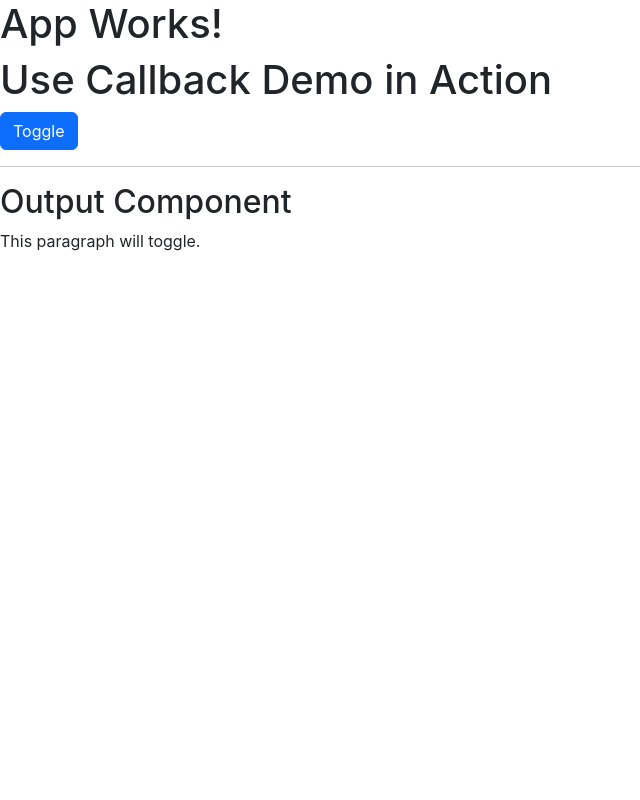
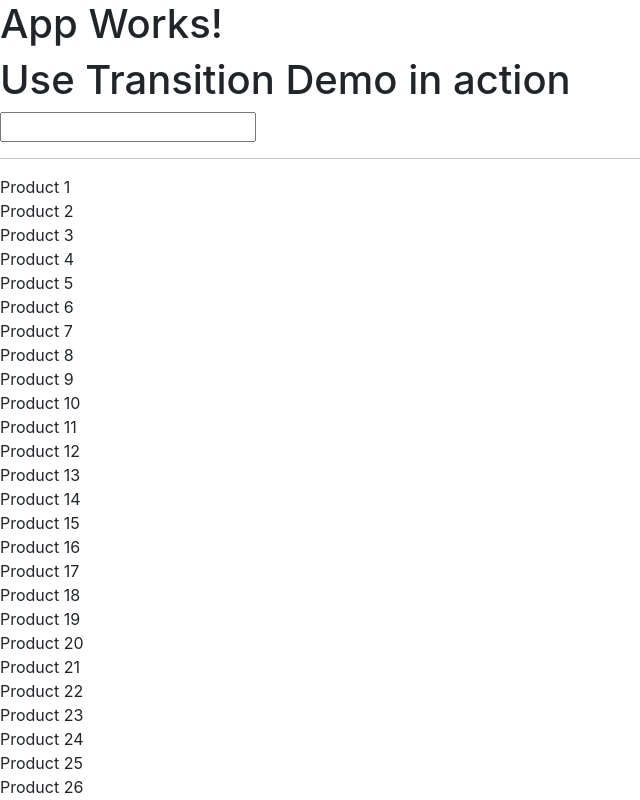
Before and after one commit to synergy2411/jun-24-react, a React (Create React App) app: page / in a window 1280 px wide. Shown: the top 800 px of the page, without its empty margins (0-640 px from the left). Built offline with nearby package versions, Linux system fonts and the light colour scheme.

Commit message:
use transition added

```diff
--- a/src/App.jsx
+++ b/src/App.jsx
@@ -1,4 +1,5 @@
 import UseCallbackDemo from "./Components/Playground/UseCallbackDemo";
+import UseTransitionDemo from "./Components/Playground/UseTransitionDemo";
 
 function App() {
   // const [show, setShow] = useState(true);
@@ -7,7 +8,8 @@ function App() {
     <div>
       <h1>App Works!</h1>
 
-      <UseCallbackDemo />
+      <UseTransitionDemo />
+      {/* <UseCallbackDemo /> */}
 
       {/* <ThemeContextProvider>
         <GrandParent />
--- a/src/Components/Playground/Output.jsx
+++ b/src/Components/Playground/Output.jsx
@@ -1,7 +1,8 @@
 import React from "react";
 
-function Output({ toggle }) {
+function Output({ toggle, logFn }) {
   console.log("Output");
+  logFn();
 
   return (
     <>
@@ -14,6 +15,7 @@ function Output({ toggle }) {
 export default React.memo(Output);
 
 // Compare prevProps and currProps
-// prevProps === currProps
+// prevProps.toggle === currProps.toggle
+// prevProps.logFn === currProps.logFn
 // - true : does not re-render the component
 // - false : re-render the component
--- a/src/Components/Playground/UseCallbackDemo.jsx
+++ b/src/Components/Playground/UseCallbackDemo.jsx
@@ -1,10 +1,15 @@
-import { useState } from "react";
+import { useState, useCallback, useMemo } from "react";
 import Output from "./Output";
 
 function UseCallbackDemo() {
   const [toggle, setToggle] = useState(false);
 
   console.log("Callback Demo");
+
+  const logFn = useCallback(() => console.log("Logging...."), []); // xixi0001 || xixi0002
+  //   const logFn = () => console.log("Logging...."); // xixi0001 || xixi0002
+
+  const marks = useMemo(() => [99, 98, 97, 95], []);
 
   return (
     <>
@@ -16,7 +21,7 @@ function UseCallbackDemo() {
 
       <hr />
 
-      <Output toggle={true} />
+      <Output toggle={true} logFn={logFn} marks={marks} />
     </>
   );
 }
--- /dev/null
+++ b/src/Components/Playground/UseTransitionDemo.jsx
@@ -0,0 +1,42 @@
+import { useState, useTransition } from "react";
+
+const getProducts = () => {
+  const products = [];
+
+  for (let i = 1; i <= 30000; i++) {
+    products.push("Product " + i);
+  }
+  return products;
+};
+
+function UseTransitionDemo() {
+  const [input, setInput] = useState("");
+  const [products, setProducts] = useState(getProducts());
+
+  const [isPending, startTransition] = useTransition();
+
+  const inputChangeHandler = (e) => {
+    setInput(e.target.value);
+    startTransition(() => {
+      let filteredProducts = getProducts().filter((product) =>
+        product.includes(e.target.value)
+      );
+      setProducts(filteredProducts);
+    });
+  };
+
+  return (
+    <>
+      <h1>Use Transition Demo in action</h1>
+
+      <input type="text" value={input} onChange={inputChangeHandler} />
+      <hr />
+      {isPending && <p>Loading....</p>}
+      {products.map((product) => (
+        <div key={product}>{product}</div>
+      ))}
+    </>
+  );
+}
+
+export default UseTransitionDemo;
```
